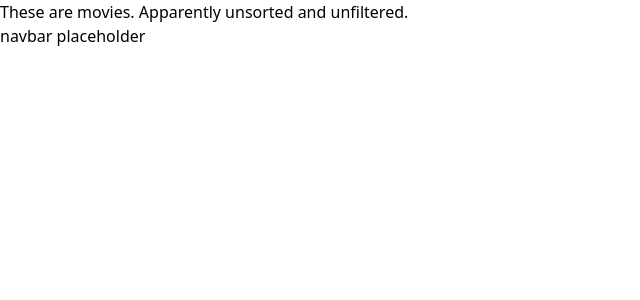
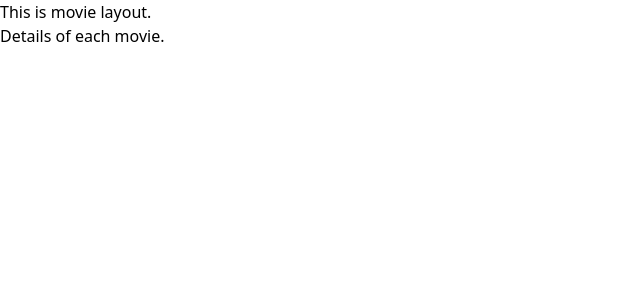
Before and after one commit to pswu11/camp10-midterm, a React (Vite) app: page /movies/1 in a window 1280 px wide. Shown: the top 300 px of the page, without its empty margins (0-640 px from the left). Built offline with nearby package versions, Linux system fonts and the light colour scheme.

Commit message:
add movielayout

```diff
--- /dev/null
+++ b/src/layouts/MovieLayout.tsx
@@ -0,0 +1,10 @@
+import { Outlet } from "react-router-dom";
+
+export function MovieLayout() {
+  return (
+    <div>
+      This is movie layout.
+      <Outlet/>
+    </div>
+  );
+}
--- a/src/main.tsx
+++ b/src/main.tsx
@@ -5,8 +5,9 @@ import { QueryClient, QueryClientProvider } from '@tanstack/react-query';
 import { ReactQueryDevtools } from '@tanstack/react-query-devtools';
 import { createBrowserRouter, RouterProvider } from 'react-router-dom';
 import { SelectSeat } from './pages/SelectSeat';
-import { MovieDetails } from './pages/Moviedetails';
-import { Cast } from './pages/Cast';
+import { MovieLayout } from './layouts/MovieLayout';
+import { MovieDetails } from './pages/MovieDetails';
+import { CastAndCrew } from './pages/CastAndCrew';
 import { SelectTime } from './pages/SelectTime';
 import { Ticket } from './pages/Ticket';
 import { RootLayout } from './layouts/RootLayout';
@@ -29,14 +30,24 @@ const router = createBrowserRouter([
       {
         path: 'movies',
         element: <Movies />,
+      },
+      {
+        path: 'bookmarks',
+        element: <Bookmarks />,
+      },
+    ],
+  },
+  {
+    path: 'movies/:movieId',
+    element: <MovieLayout />,
     children: [
       {
-            path: ':MovieId',
-            element: <MovieDetails />,
-            children: [
+        index: true,
+        element: <MovieDetails />
+      },
       {
-                path: 'cast',
-                element: <Cast />,
+        path: 'castandcrew',
+        element: <CastAndCrew />,
       },
       {
         path: 'select-time',
@@ -49,14 +60,6 @@ const router = createBrowserRouter([
       {
         path: 'ticket',
         element: <Ticket />,
-              },
-            ],
-          },
-        ],
-      },
-      {
-        path: 'bookmarks',
-        element: <Bookmarks />,
       },
     ],
   },
--- a/src/pages/Cast.tsx
+++ b/src/pages/CastAndCrew.tsx
@@ -2,6 +2,6 @@
 // use {Movie} from ../types
 // probably going to need this
 
-export function Cast() {
+export function CastAndCrew() {
   return <p>Here are the people behind that movie.</p>;
 }
--- a/src/pages/Moviedetails.tsx
+++ b/src/pages/Moviedetails.tsx
@@ -1,6 +1,3 @@
-// import {useLoaderData} from "react-router-dom"
-// probably going to need this
-
 export function MovieDetails() {
-  return <p>Here you see movie details</p>;
+  return <p>Details of each movie.</p>;
 }
```
Lines whose indentation alone changed are shown as unchanged.
